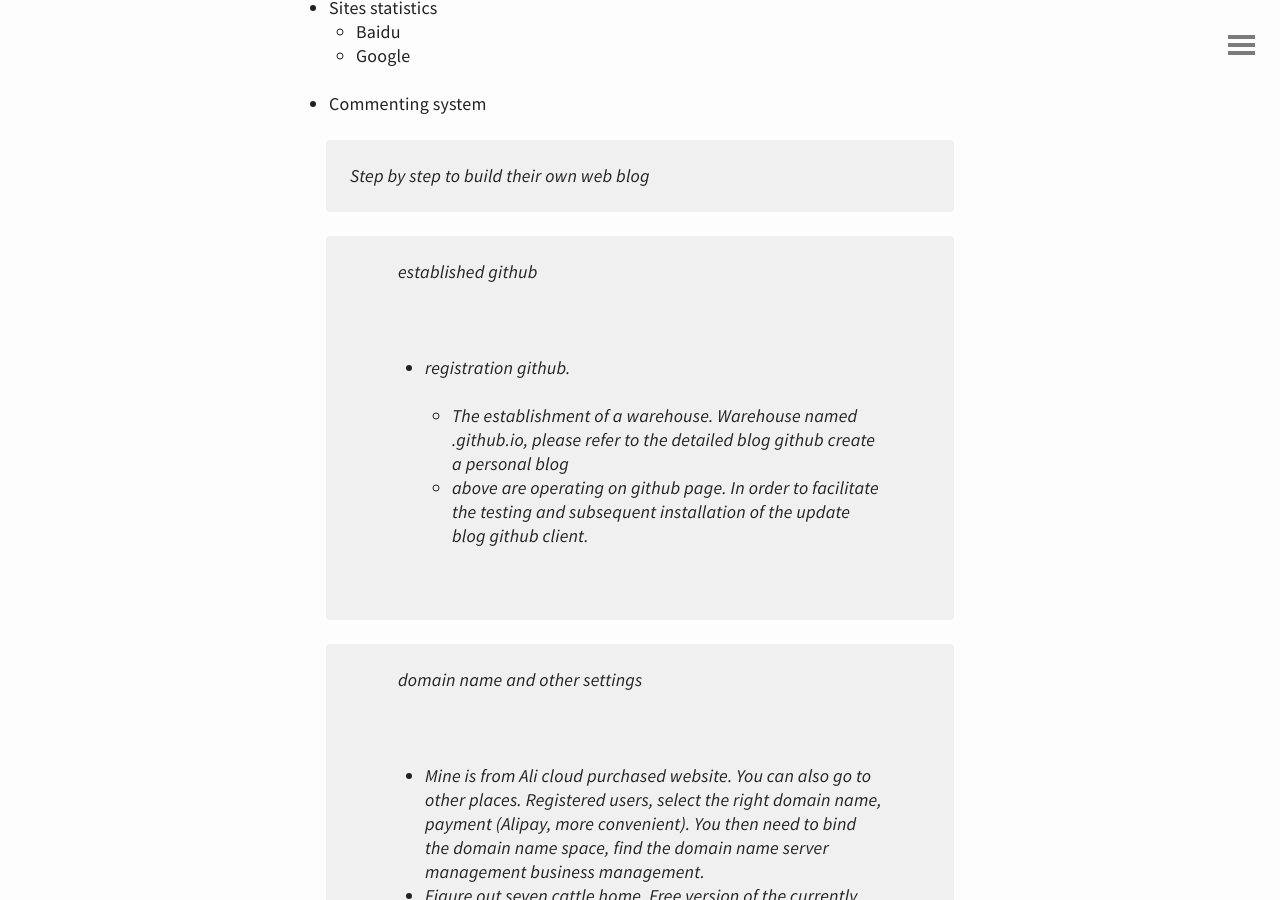
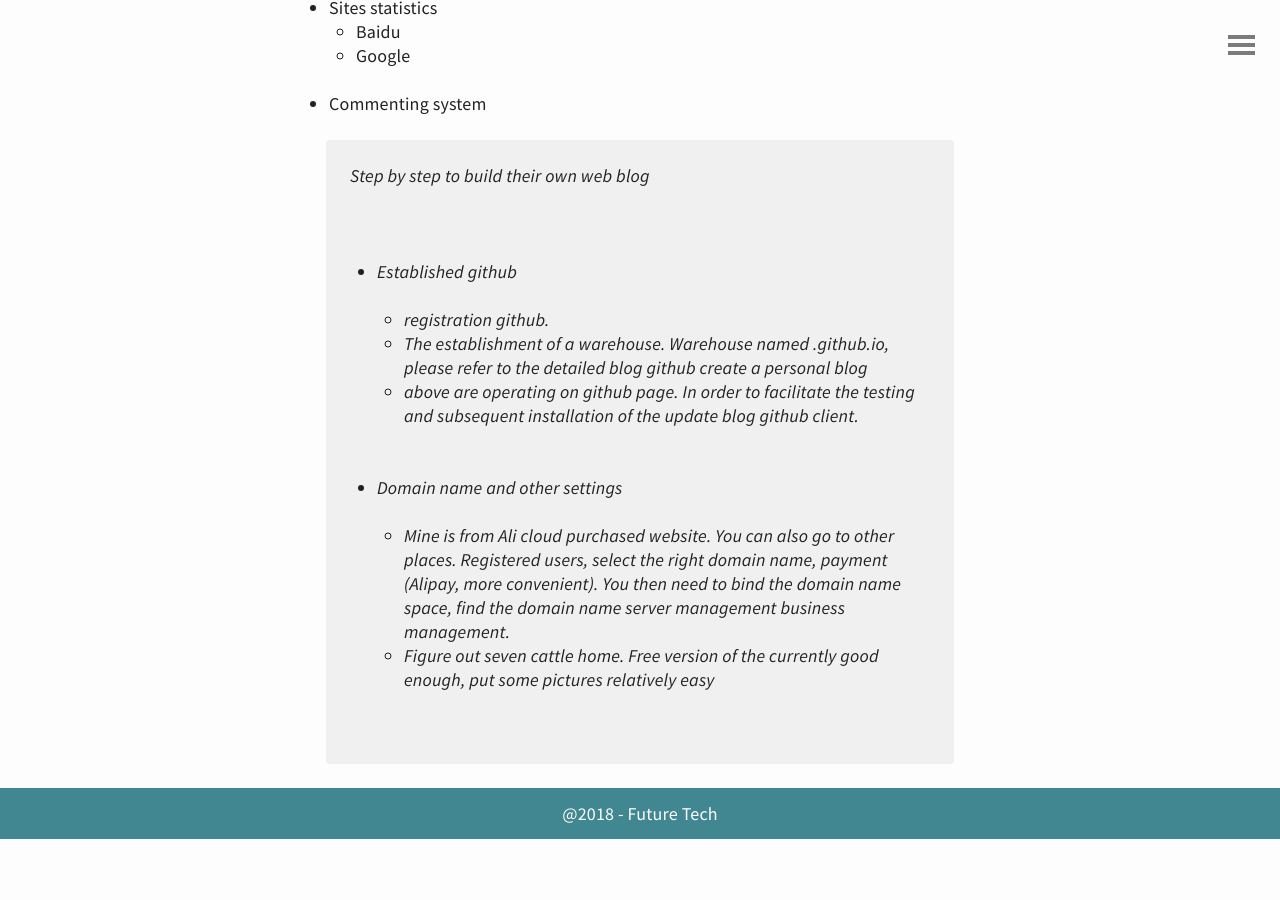
Before and after one commit to libaiw/blogger, a Jekyll site: the page built from _posts/2015-02-15-example-2.md, in a window 1280 px wide and 900 px high, scrolled down 915 px. Built offline with Jekyll 4.4.1, drawn with Linux system fonts in a browser that asks for light colours; after the commit the page ends 1754 px from its top, so only the background shows below that.

```diff
--- a/_posts/2015-02-15-example-2.md
+++ b/_posts/2015-02-15-example-2.md
@@ -18,12 +18,10 @@ Jekyll build personal blog,said in front, then we need to do a lot of things. In
 - Commenting system
 
 > Step by step to build their own web blog
-
->> established github
-- registration github.
+- Established github
+    - registration github.
     - The establishment of a warehouse. Warehouse named <user name> .github.io, please refer to the detailed blog github create a personal blog
    - above are operating on github page. In order to facilitate the testing and subsequent installation of the update blog github client.
-
->> domain name and other settings
+- Domain name and other settings
   - Mine is from Ali cloud purchased website. You can also go to other places. Registered users, select the right domain name, payment (Alipay, more convenient). You then need to bind the domain name space, find the domain name server management business management.
   - Figure out seven cattle home. Free version of the currently good enough, put some pictures relatively easy
```
